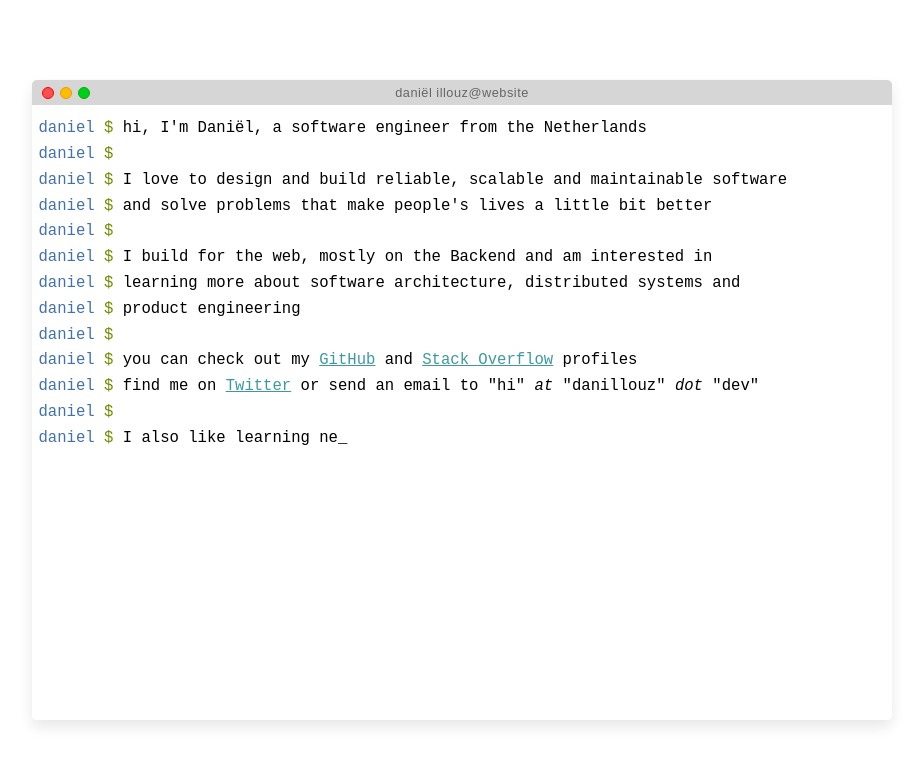
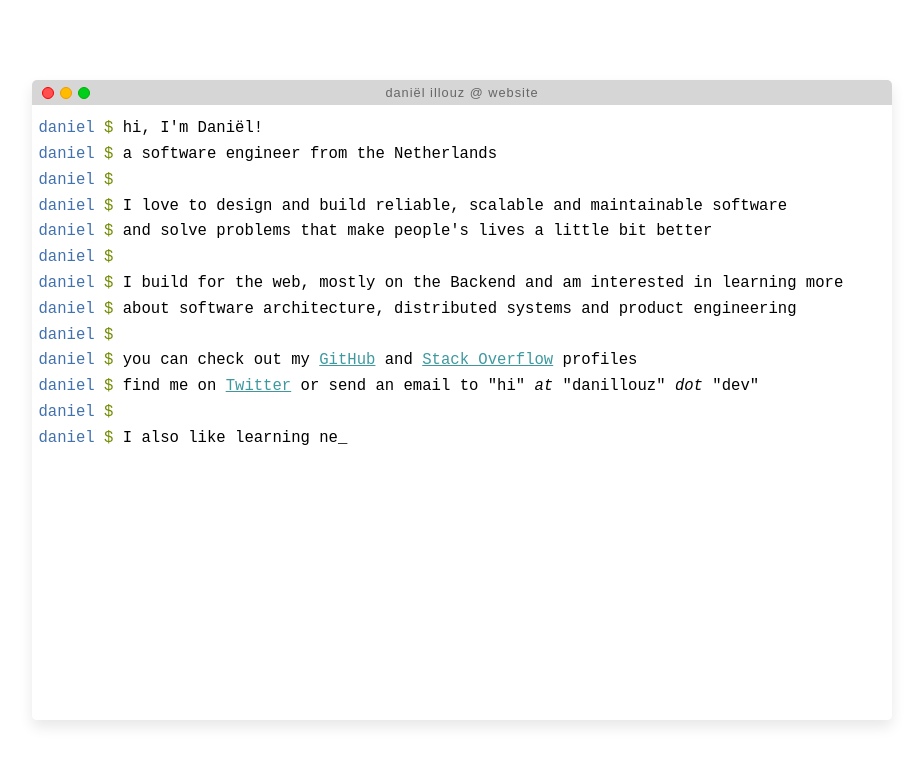
Before and after one commit to danillouz/danillouz.dev, a website built with Parcel: page src/index.html in a window 1280 px wide. Shown: the whole page, without its empty margins (178-1101 px from the left). Built offline with nearby package versions, Linux system fonts and the light colour scheme.

Commit message:
Tweak text formatting

```diff
--- a/src/index.css
+++ b/src/index.css
@@ -84,9 +84,9 @@ a {
   text-align: center;
   font-family: sans-serif;
   font-size: 0.8em;
-  letter-spacing: 0.5px;
+  letter-spacing: 1px;
   line-height: 2;
-  font-weight: 100;
+  font-weight: 300;
   color: #666;
 }
 
--- a/src/index.html
+++ b/src/index.html
@@ -21,13 +21,18 @@
             <div class="button zoom"></div>
           </div>
 
-          <div class="title">daniël illouz@website</div>
+          <div class="title">daniël illouz @ website</div>
         </div>
 
         <div class="screen">
           <p>
             <span class="prompt"></span>
-            hi, I'm Daniël, a software engineer from the Netherlands
+            hi, I'm Daniël!
+          </p>
+
+          <p>
+            <span class="prompt"></span>
+            a software engineer from the Netherlands
           </p>
 
           <p>
@@ -52,16 +57,13 @@
           <p>
             <span class="prompt"></span>
             I build for the web, mostly on the Backend and am interested in
+            learning more
           </p>
 
           <p>
             <span class="prompt"></span>
-            learning more about software architecture, distributed systems and
-          </p>
-
-          <p>
-            <span class="prompt"></span>
-            product engineering
+            about software architecture, distributed systems and product
+            engineering
           </p>
 
           <p>
```
